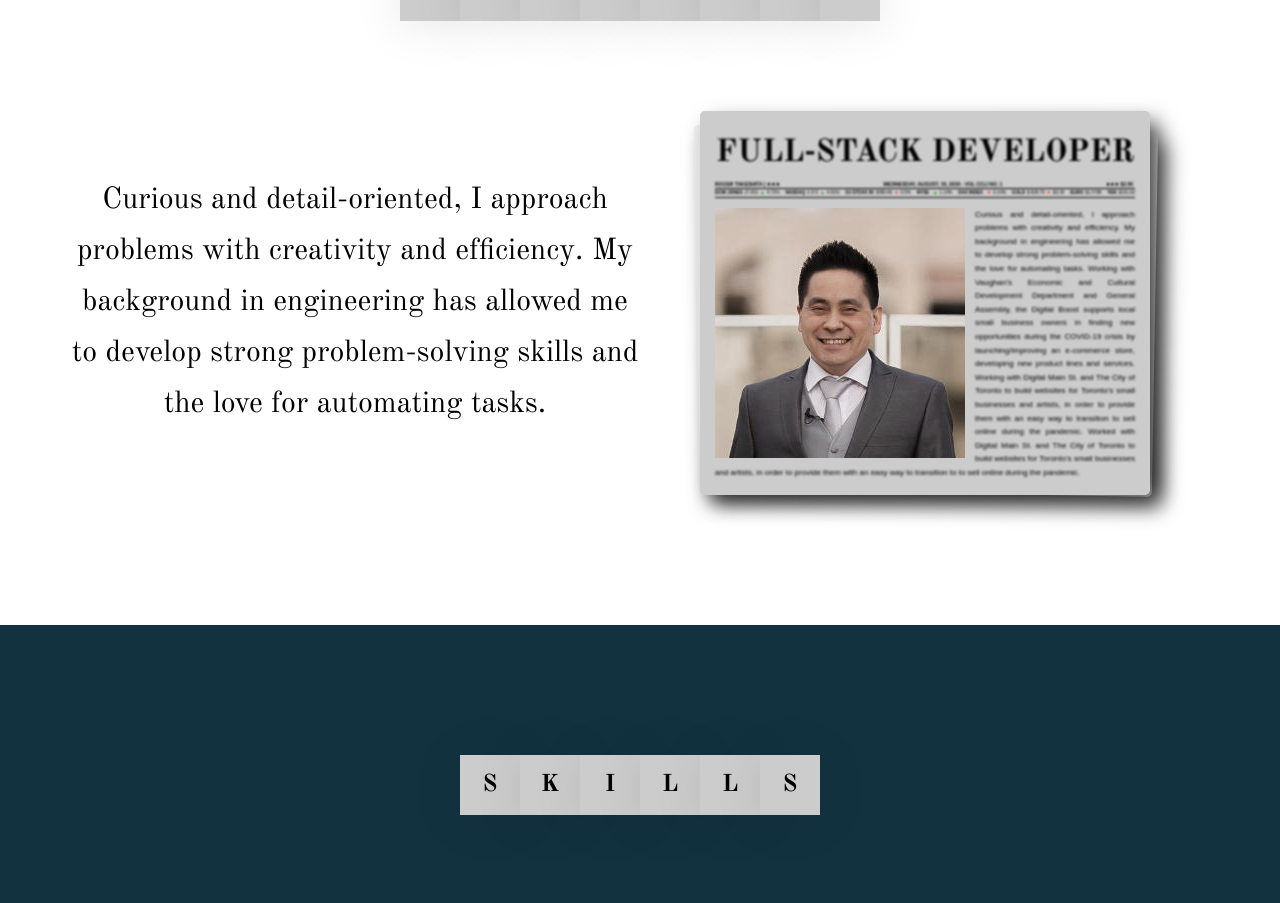
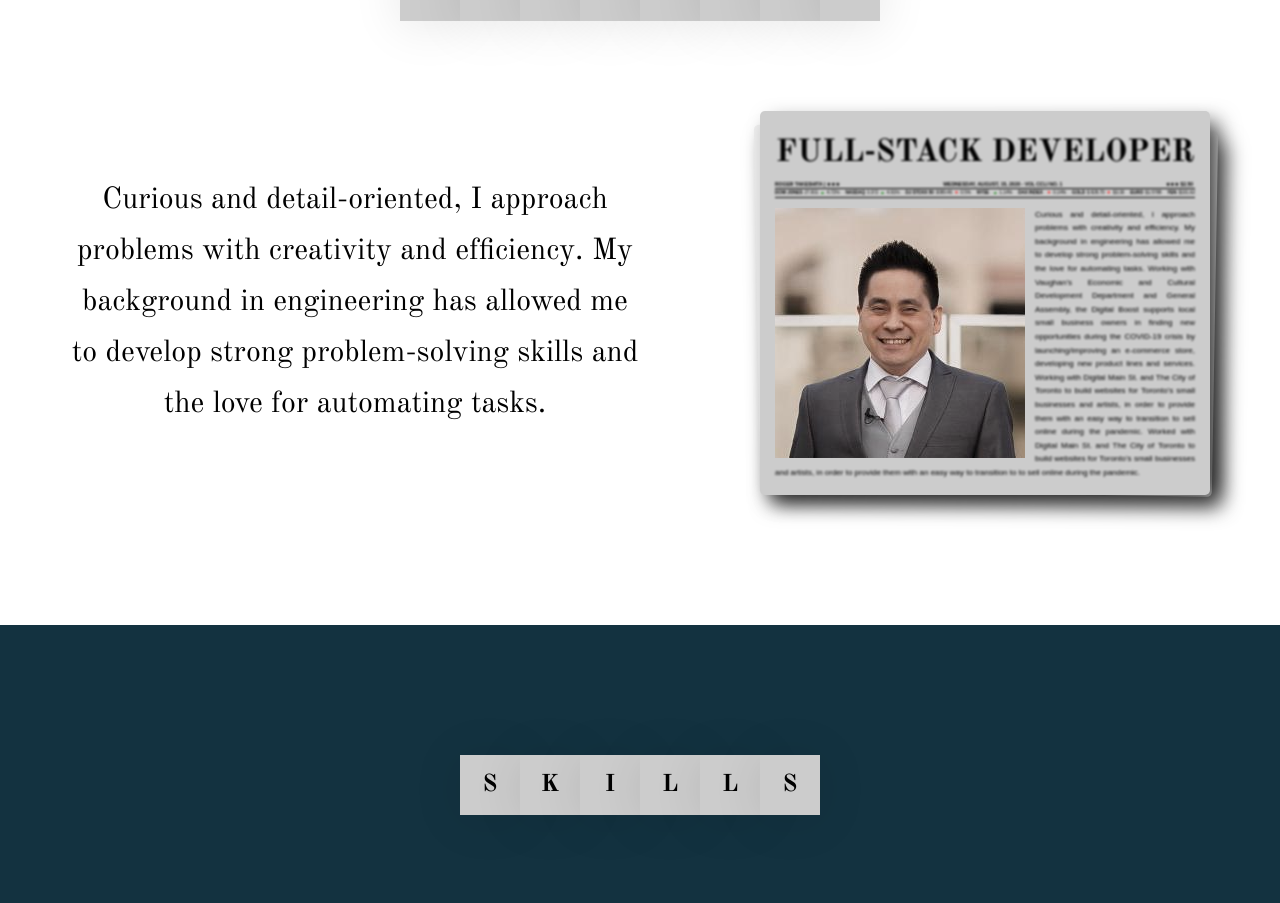
Before and after one commit to Roger-Takeshita/portfolio_2.0, a React (Create React App) app: page / in a window 1280 px wide. Shown: the part 969-1872 px from the top of the page. Built offline with nearby package versions, Linux system fonts and the light colour scheme; some icons are missing.

Commit message:
Fix journal position and emailjs
    - Changed the position of the journal to the right just like the text
    - Updated emailjs key

```diff
--- a/src/css/base/_utilities.scss
+++ b/src/css/base/_utilities.scss
@@ -18,6 +18,11 @@
 .u-flex-wrap-wrap {
     justify-content: center !important;
     flex-wrap: wrap !important;
+}
+
+.u-item-right {
+    display: flex !important;
+    justify-content: flex-end;
 }
 
 //= Text
--- a/src/css/components/_journal.scss
+++ b/src/css/components/_journal.scss
@@ -5,7 +5,6 @@
     display: flex;
     flex-direction: column;
     justify-content: center;
-    margin: auto;
     text-align: center;
     font-size: 0.5rem;
     padding: 1.5rem;
--- a/src/css/style.css
+++ b/src/css/style.css
@@ -27,6 +27,15 @@
           justify-content: center !important;
   -ms-flex-wrap: wrap !important;
       flex-wrap: wrap !important;
+}
+
+.u-item-right {
+  display: -webkit-box !important;
+  display: -ms-flexbox !important;
+  display: flex !important;
+  -webkit-box-pack: end;
+      -ms-flex-pack: end;
+          justify-content: flex-end;
 }
 
 .u-text-center {
@@ -895,7 +904,6 @@ body {
   -webkit-box-pack: center;
       -ms-flex-pack: center;
           justify-content: center;
-  margin: auto;
   text-align: center;
   font-size: 0.5rem;
   padding: 1.5rem;
--- a/src/redux/modalMsg.js
+++ b/src/redux/modalMsg.js
@@ -15,7 +15,7 @@ export const setModalMsg = (data) => {
                 'default_service',
                 'portfolio',
                 data,
-                'user_svVzdsNvPIpH9UZdGsjUwd'
+                'user_svVzdsNvPIpH9UZdGsjUw'
             );
 
             payload = {
--- a/src/sections/AboutMe.tsx
+++ b/src/sections/AboutMe.tsx
@@ -52,7 +52,7 @@ const AboutMe: React.FC = () => {
 
     const moveFromLeft = (element: string) => {
         gsap.to(element, 3, {
-            x: -285,
+            x: -345,
             ease: 'power4.out',
         });
     };
@@ -87,7 +87,7 @@ const AboutMe: React.FC = () => {
                         className="col-1-of-2 paragraph-fade-in"
                         ref={paragraphRef}
                     >
-                        <p className="paragraph paragraph">
+                        <p className="paragraph">
                             Curious and detail-oriented, I approach problems
                             with creativity and efficiency. My background in
                             engineering has allowed me to develop strong
@@ -96,7 +96,7 @@ const AboutMe: React.FC = () => {
                         </p>
                     </div>
                     <div
-                        className="col-1-of-2 u-center-item block-move"
+                        className="col-1-of-2 u-item-right block-move"
                         ref={photoRef}
                     >
                         <Journal
```
